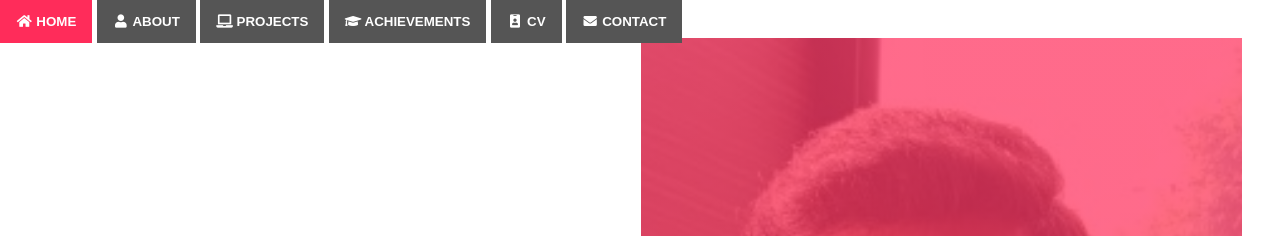
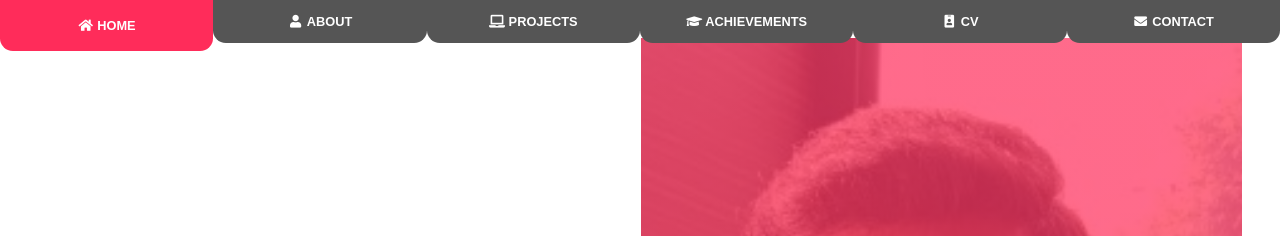
Before and after one commit to vkeswani/vkeswani.github.io, a plain HTML site: page index.html in a window 1280 px wide. Shown: the top 236 px of the page. Drawn offline with nearby package versions, Linux system fonts and the light colour scheme.

Commit message:
Add files via upload

```diff
--- a/index.html
+++ b/index.html
@@ -41,17 +41,20 @@ font-family: 'Poppins', sans-serif;
 
   background-color: #555;
   color: white;
-  float: center;
+  float: left;
   border: none;
   outline: none;
   cursor: pointer;
   padding: 14px 16px;
-  font-size: bold 5vw;
-  /*width: 16.666666666666666666666666666%;*/
+  /*font-size: bold 50vw;*/
+  width: 16.667%;
+  border-bottom-right-radius:1vw;
+  border-bottom-left-radius:1vw;
 }
 
 .tablink:hover {
   background-color: #777;
+  padding: 18px;
 }
 
 /* Style the tab content (and add height:100% for full page content) */
@@ -67,9 +70,9 @@ font-family: 'Poppins', sans-serif;
   width: 100%; /* Full width */
 
 }
-/*.navbar b{
-font-size:17px;
-}*/
+.navbar b{
+font-size:1vw;
+}
 #Home {background-color: white;}
 #Work {background-color: white;}
 #Contact {background-color: white;}
```
